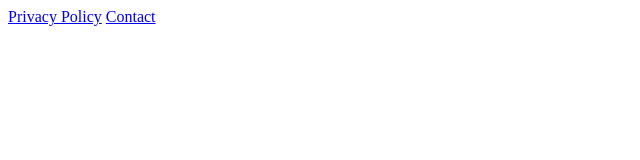
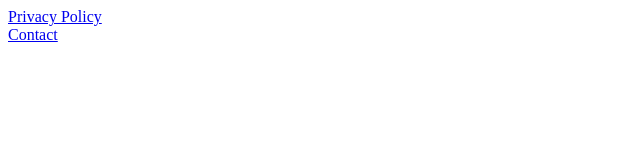
Before and after one commit to roadtripgames/apps, a plain HTML site: page index.html in a window 1280 px wide. Shown: the whole page, without its empty margins (0-640 px from the left). Drawn offline with Linux system fonts and the light colour scheme.

Commit message:
Update index.html

```diff
--- a/index.html
+++ b/index.html
@@ -1,4 +1,4 @@
 <html>
-  <a href="/privacy-policy">Privacy Policy</a>
-  <a href="/contact">Contact</a>
+  <div><a href="/apps/privacy-policy">Privacy Policy</a></div>
+  <div><a href="/apps/contact">Contact</a></div>
 </html>
```
